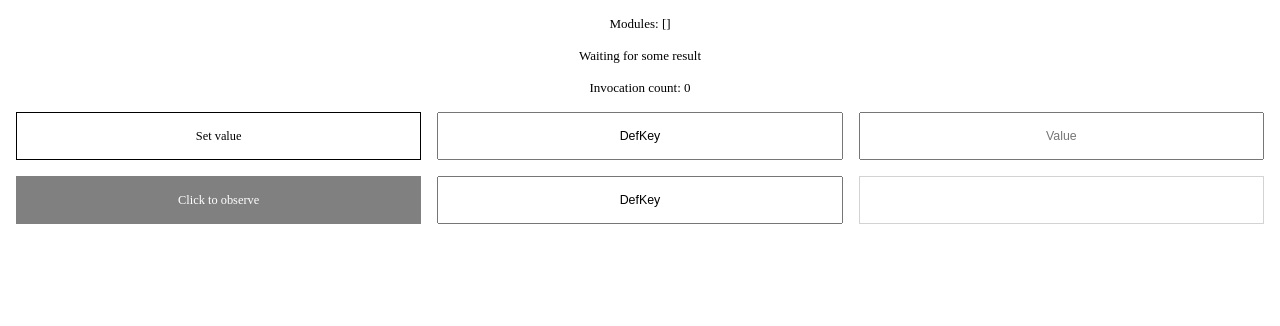
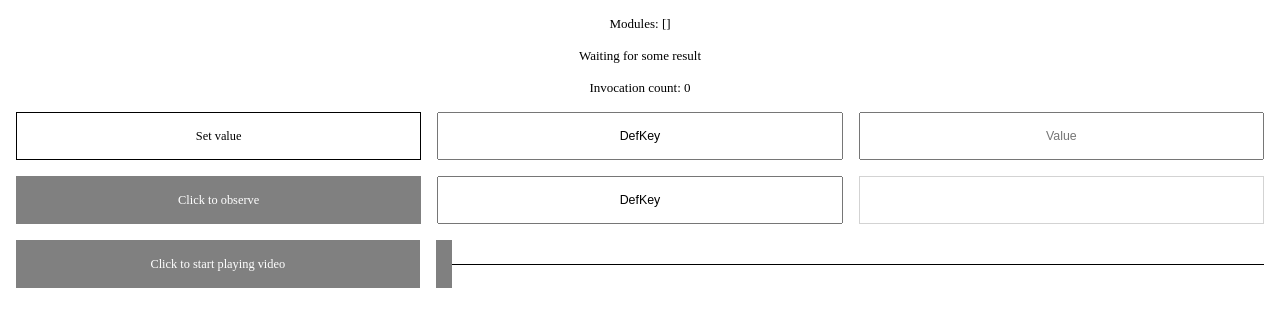
Before and after one commit to grab/mobile-kit-bridge-sdk, a website: page demo/bridge-server/public/index.html in a window 1280 px wide. Drawn offline with Linux system fonts and the light colour scheme.

Commit message:
feat(server-demo): add mock media playback to demo webapp to prepare for streaming sample

```diff
--- a/demo/bridge-server/public/index.css
+++ b/demo/bridge-server/public/index.css
@@ -4,6 +4,8 @@
   margin: 0px;
   padding: 0px;
 }
+
+/* ################################## Root ################################## */
 
 #root {
   display: flex;
@@ -20,39 +22,75 @@
   justify-content: center;
 }
 
-#root > .value-container {
+#root > .storage-container, #root > .media-container {
   display: flex;
 }
 
-.value-container > *:not(:first-child) {
-  margin-left: 16px;
-}
-
-.value-container > .instruction {
+#root .instruction {
   align-items: center;
   border: 0.5px solid black;
   display: flex;
   height: 48px;
   justify-content: center;
-  width: calc(100% / 3);
 }
 
-.value-container > .actionable {
+#root .actionable {
   background-color: grey;
   border: none;
   color: white;
 }
 
-.value-container > .key, .value-container > .value {
+/* ################################ Storage ################################ */
+
+.storage-container > * {
+  width: calc(100% / 3);
+}
+
+.storage-container > *:not(:first-child) {
+  margin-left: 16px;
+}
+
+.storage-container > .key, .storage-container > .value {
   align-items: center;
   display: flex;
   height: 48px;
   justify-content: center;
   text-align: center;
-  width: calc(100% / 3);
 }
 
-.value-container > .observe-value {
+.storage-container > .observe-value {
   border: 0.5px solid lightgrey;
   overflow: hidden;
 }
+
+/* ################################# Media ################################# */
+
+.media-container > *:not(:first-child) {
+  margin-left: 16px;
+}
+
+.media-container > .instruction {
+  float: right;
+  width: calc((100% - 32px) / 3);
+}
+
+.media-container > .progress-container {
+  align-items: center;
+  display: flex;
+  position: relative;
+  width: calc(100% * 2 / 3)
+}
+
+.progress-container > .progress-line {
+  background: black;
+  height: 1px;
+  width: 100%;
+}
+
+.progress-container > .progress-bar {
+  background: grey;
+  height: 100%;
+  left: 0%;
+  position: absolute;
+  width: 16px;
+}
--- a/demo/bridge-server/public/index.html
+++ b/demo/bridge-server/public/index.html
@@ -16,13 +16,13 @@
       <div id="invoke-result">Waiting for some result</div>
       <div id="invoke-count">Invocation count: 0</div>
 
-      <div class="value-container">
+      <div class="storage-container">
         <div class="instruction">Set value</div>
         <input class="set-key key" placeholder="Key" value="DefKey"/>
         <input class="set-value value" onkeyup="setValue()" placeholder="Value"/>
       </div>
 
-      <div class="value-container">
+      <div class="storage-container">
         <div class="instruction actionable"
           onclick="observeValueOrUnsubscribe()">
           Click to observe
@@ -30,6 +30,17 @@
 
         <input class="observe-key key" placeholder="Key to observe" value="DefKey"/>
         <div class="observe-value value"></div>
+      </div>
+
+      <div class="media-container">
+        <div class="instruction actionable">
+          Click to start playing video
+        </div>
+
+        <div class="progress-container">
+          <div class="progress-line"></div>
+          <div class="progress-bar"></div>
+        </div>
       </div>
     </div>
 
```
Lines whose indentation alone changed are shown as unchanged.
